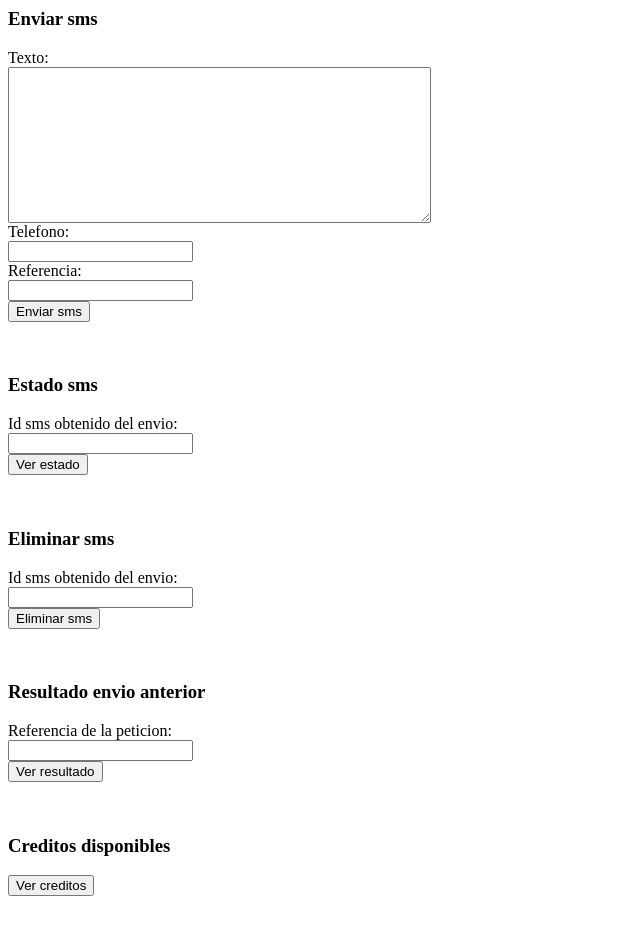
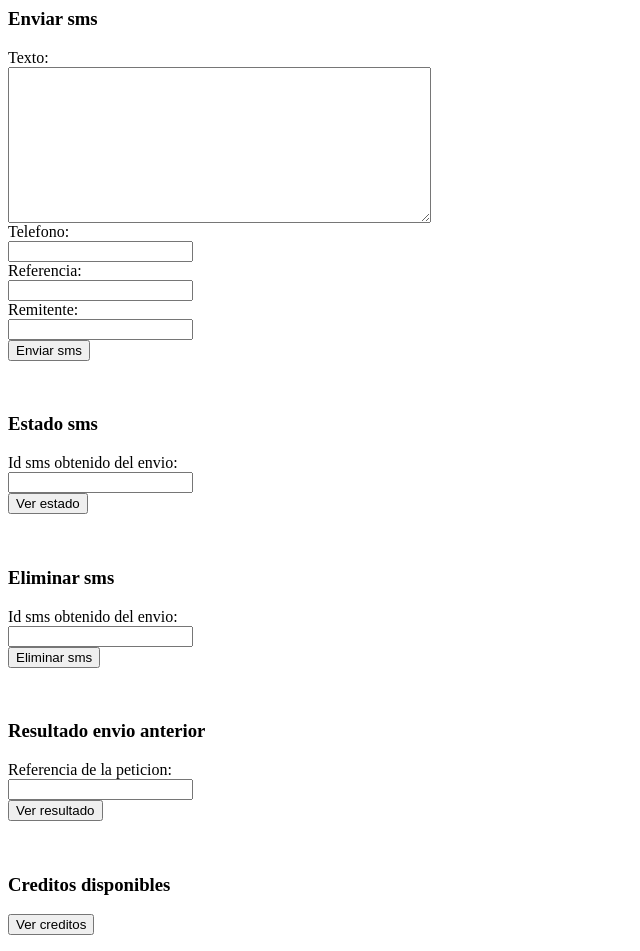
Before and after one commit to smsup/smsuplib_php, a PHP site: page / in a window 1280 px wide. Shown: the whole page, without its empty margins (0-640 px from the left). Before the commit the page ends 896 px from the top, so only its background shows below. Run offline with PHP 8.4, Linux system fonts and the light colour scheme.

Commit message:
Añadida opcion de indicar el remitente

```diff
--- a/index.php
+++ b/index.php
@@ -9,7 +9,8 @@ if ($_SERVER['REQUEST_METHOD'] == 'POST'){
 		$texto = $_POST['texto'];
 		$numeros = array($_POST['tel']);
 		$referencia = $_POST['ref'];
-		var_dump($s->NuevoSMS($texto,$numeros,'', $referencia));
+		$remitente = (array_key_exists('remit', $_POST))?$_POST['remit']:'';
+		var_dump($s->NuevoSMS($texto,$numeros,'', $referencia, $remitente));
 	}else if($_POST['ord']=='eliminar'){
 		var_dump($s->EliminarSMS($_POST['id']));
 	}else if($_POST['ord']=='estado'){
@@ -32,6 +33,8 @@ if ($_SERVER['REQUEST_METHOD'] == 'POST'){
 	<input type="text" name="tel" />
 	<br>Referencia:<br>
 	<input type="text" name="ref" />
+	<br>Remitente:<br>
+	<input type="text" name="remit" />
 	<br>
 	<input type="submit" value="Enviar sms" />
 </form>
--- a/lib/smsuplib.php
+++ b/lib/smsuplib.php
@@ -16,9 +16,9 @@ class smsuplib {
 		$this->clave = $clave;
 	}
 
-	public function NuevoSMS($texto, Array $numeros, $fechaenvio='', $referencia=''){
+	public function NuevoSMS($texto, Array $numeros, $fechaenvio='', $referencia='', $remitente=''){
 		$post = json_encode(array('texto'=>$texto, 'fecha' => (($fechaenvio=='')?'NOW':$fechaenvio->format('c')),
-			'telefonos' => $numeros, 'referencia'=>$referencia));
+			'telefonos' => $numeros, 'referencia'=>$referencia, 'remitente'=> $remitente));
 		$cabeceras = $this->generarCabeceras('POST', self::URLsms, $post);
 		return $this->enviar(self::URLsms, 'POST', $cabeceras, $post);
 	}
```
